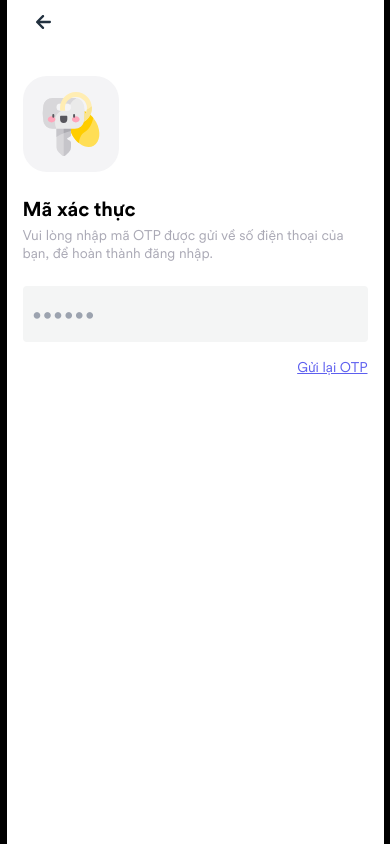
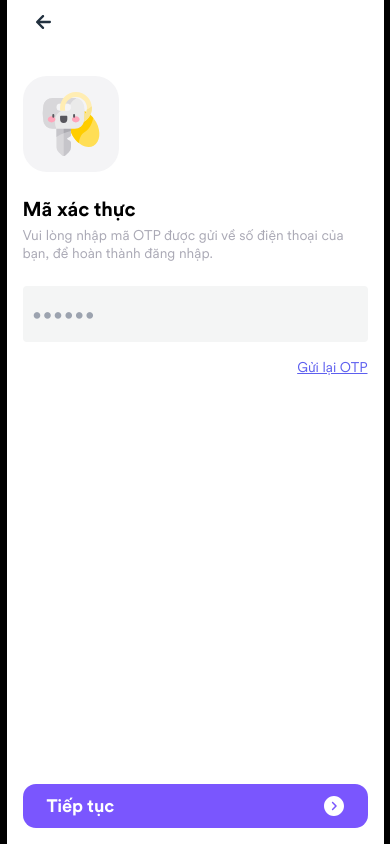
Before and after one commit to thuongtruong1009/tinder, a Next.js app: page / in a window 390 px wide. Built offline with nearby package versions, Linux system fonts and the light colour scheme.

Commit message:
chore: update phone otp page

```diff
--- a/components/Auth/PhoneOTP.tsx
+++ b/components/Auth/PhoneOTP.tsx
@@ -1,7 +1,9 @@
 import { useRouter } from 'next/router';
 import { NextPageWithLayout } from '../../types/global';
+import Button from '../Button';
 import Title from '../Home/Title';
 import ArrowLeft from '../Icons/ArrowLeft';
+import ArrowRightCircleIcon from '../Icons/ArrowRightCircleIcon';
 import Key from '../Icons/KeyIcon';
 
 const PhoneOTP: NextPageWithLayout = () => {
@@ -9,6 +11,7 @@ const PhoneOTP: NextPageWithLayout = () => {
     return (
         <>
             <section className="container">
+                <div className="relative h-screen">
                     <Title
                         className="mb-[32px]"
                         content={
@@ -29,6 +32,10 @@ const PhoneOTP: NextPageWithLayout = () => {
 
                             <input
                                 type="text"
+                                pattern="^[0-9]*$"
+                                maxLength={10}
+                                minLength={10}
+                                title="Only accept number and contain 6 numbers"
                                 className="rounded h-14 w-full mb-4 px-[10px] text-neutral-20 tracking-widest"
                                 placeholder="••••••"
                             />
@@ -43,6 +50,13 @@ const PhoneOTP: NextPageWithLayout = () => {
                             </div>
                         </div>
                     </div>
+                    <Button
+                        className="absolute left-0 bottom-4"
+                        title="Tiếp tục"
+                        Icon={<ArrowRightCircleIcon />}
+                        block
+                    />
+                </div>
             </section>
         </>
     );
```
Lines whose indentation alone changed are shown as unchanged.
